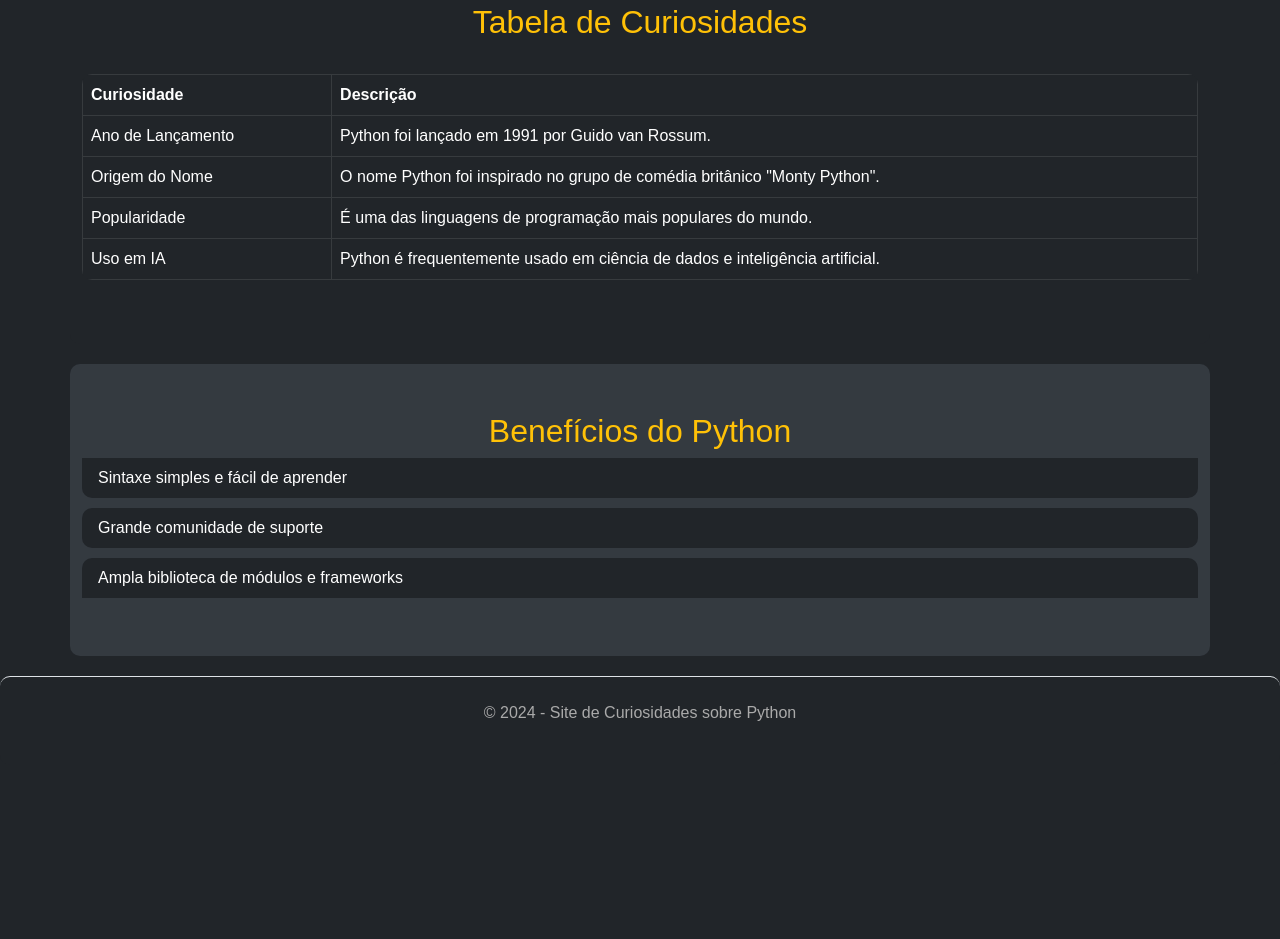
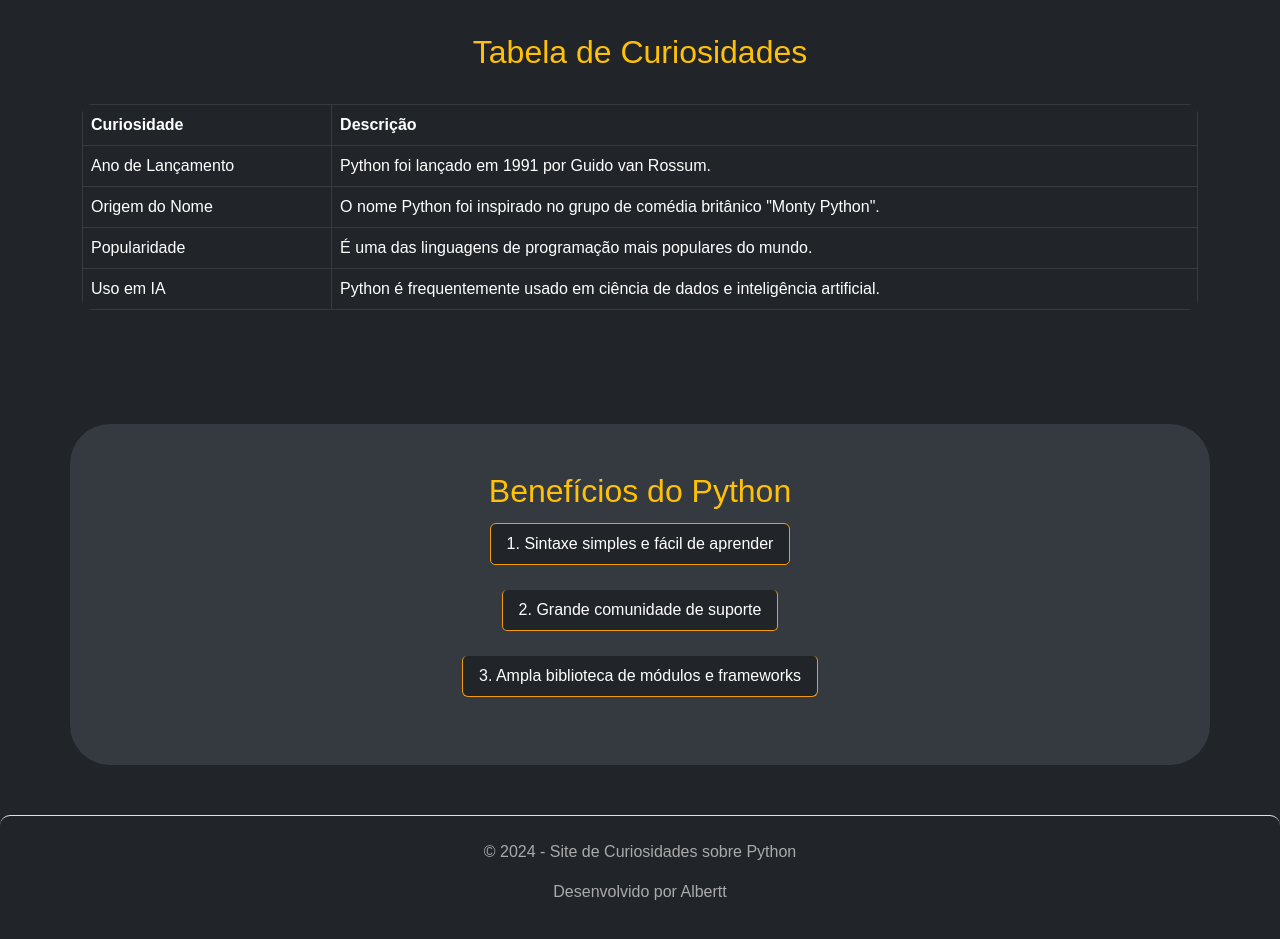
Before and after one commit to Albert7z/portfolio_curiosidades_python, a plain HTML site: page index.html in a window 1280 px wide. Shown: the part 469-1408 px from the top of the page. Before the commit the page ends 1234 px from the top, so only its background shows below. Drawn offline with nearby package versions, Linux system fonts and the light colour scheme.

Commit message:
update 0.5

```diff
--- a/index.html
+++ b/index.html
@@ -58,7 +58,7 @@
     <!-- Seção: Benefícios do Python -->
     <section id="beneficios" class="container py-5 bg-secondary">
         <h2 class="text-center text-warning">Benefícios do Python</h2>
-        <ul class="list-group list-group-flush">
+        <ul class="list-group list-group-numbered">
             <li class="list-group-item bg-dark text-white">Sintaxe simples e fácil de aprender</li>
             <li class="list-group-item bg-dark text-white">Grande comunidade de suporte</li>
             <li class="list-group-item bg-dark text-white">Ampla biblioteca de módulos e frameworks</li>
@@ -68,6 +68,7 @@
     <!-- Rodapé -->
     <footer class="text-center py-4 border-top bg-dark">
         <p>© 2024 - Site de Curiosidades sobre Python</p>
+        <p> Desenvolvido por Albertt</p>
     </footer>
 
     <!-- Bootstrap JS -->
--- a/styles.css
+++ b/styles.css
@@ -17,9 +17,19 @@ h1, h2 {
 }
 
 .list-group-item {
-    border: none;
-    border-radius: 10px; /* Adiciona bordas arredondadas aos itens da lista */
-    margin-bottom: 10px;
+    display: inline-block;
+    text-align: center;
+    width: auto;
+    margin: 5px auto;
+    border-radius: 5px; /* Adiciona bordas arredondadas aos itens da lista */
+    margin-bottom: 20px; /* Adiciona espaçamento entre os itens da lista */
+    border-color: #f39c12;
+}
+
+.list-group {
+    display: flex;
+    flex-direction: column;
+    align-items: center;
 }
 
 footer {
@@ -29,11 +39,11 @@ footer {
 }
 
 section {
-    margin-bottom: 20px;
+    margin-bottom: 50px;
     border-radius: 10px; /* Adiciona bordas arredondadas às seções */
 }
 
 .bg-secondary {
     background-color: #343a40 !important;
-    border-radius: 10px; /* Adiciona bordas arredondadas às seções com fundo secundário */
+    border-radius: 40px; /* Adiciona bordas arredondadas às seções com fundo secundário */
 }
```
